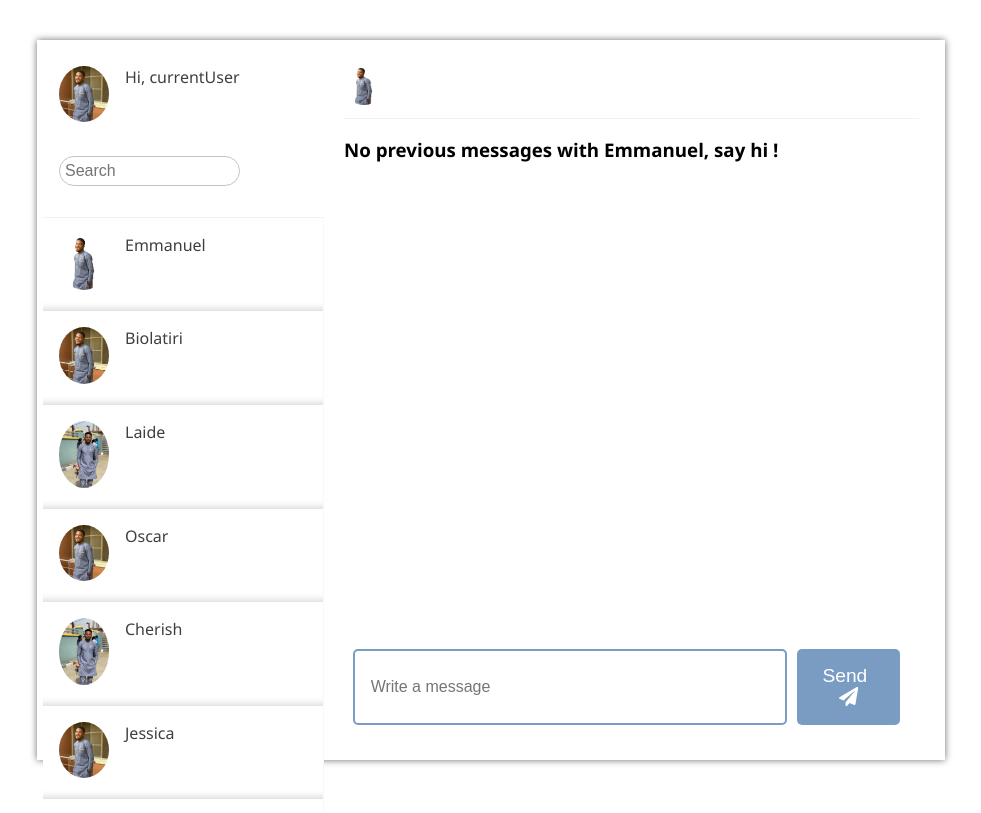
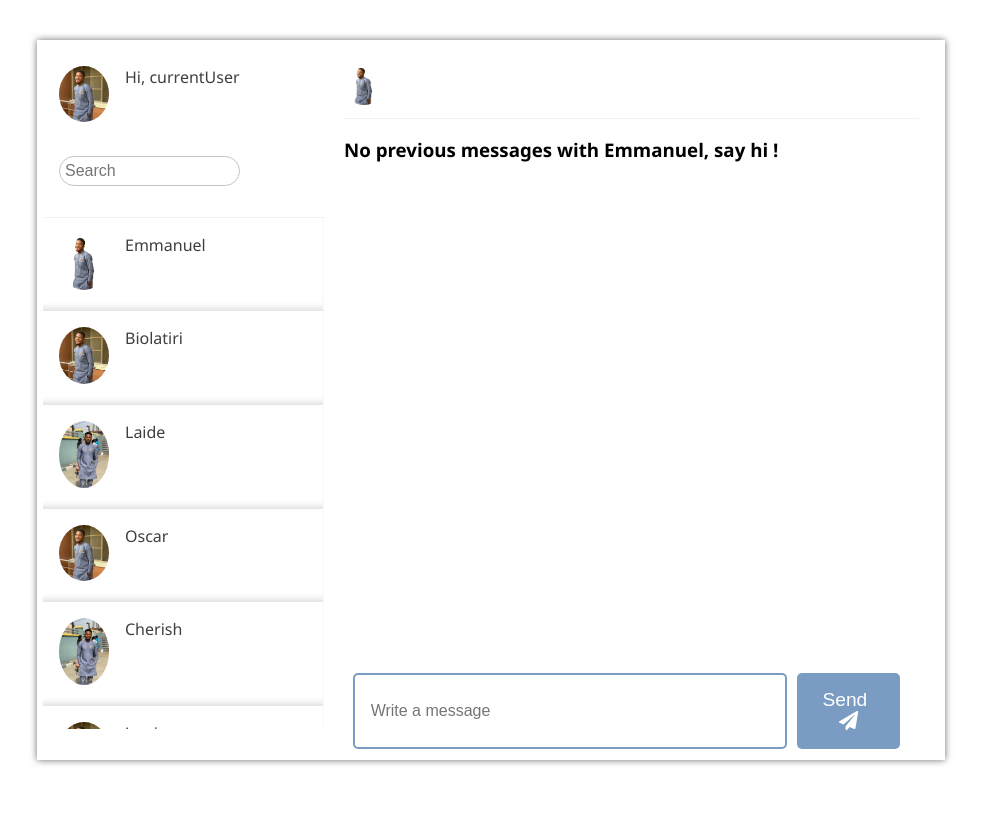
Before and after one commit to manuelbiolatiri/frontend-challenge, a React (Create React App) app: page /messages/1 in a window 1280 px wide. Shown: the whole page, without its empty margins (149-1130 px from the left). Built offline with nearby package versions, Linux system fonts and the light colour scheme.

Commit message:
css fixes

```diff
--- a/src/components/Sidebar/Sidebar.jsx
+++ b/src/components/Sidebar/Sidebar.jsx
@@ -24,7 +24,7 @@ export default class Sidebar extends Component {
     const users = this.getUsersByIds(user.contacts)
     console.log(users)
     return (
-      <div>
+      <div style={{overflowY:'auto'}}>
         <header className="header">
         <LoggedinUser />
         <div className="search">
--- a/src/styles/main.css
+++ b/src/styles/main.css
@@ -150,9 +150,6 @@ body {
     width: 20%;
     outline: 0;
   }
-  .sidebar {
-    height: 85%;
-  }
 }
 
 ::-webkit-scrollbar-track {
@@ -234,6 +231,7 @@ body {
   width: 100%;
   margin: 0 auto;
   overflow-y: scroll;
+  margin-bottom: 2.5rem;
 }
 
 .message {
```
